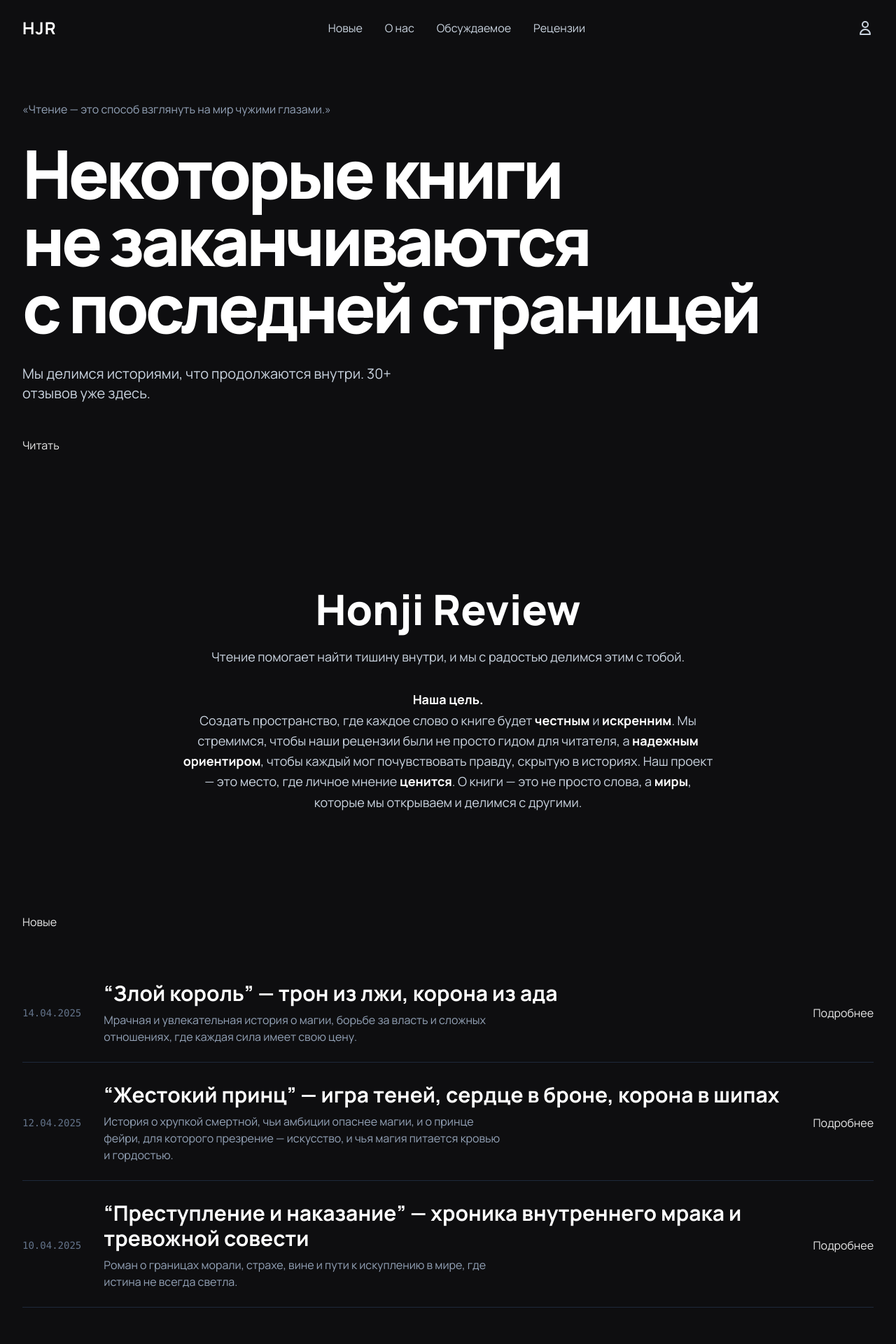
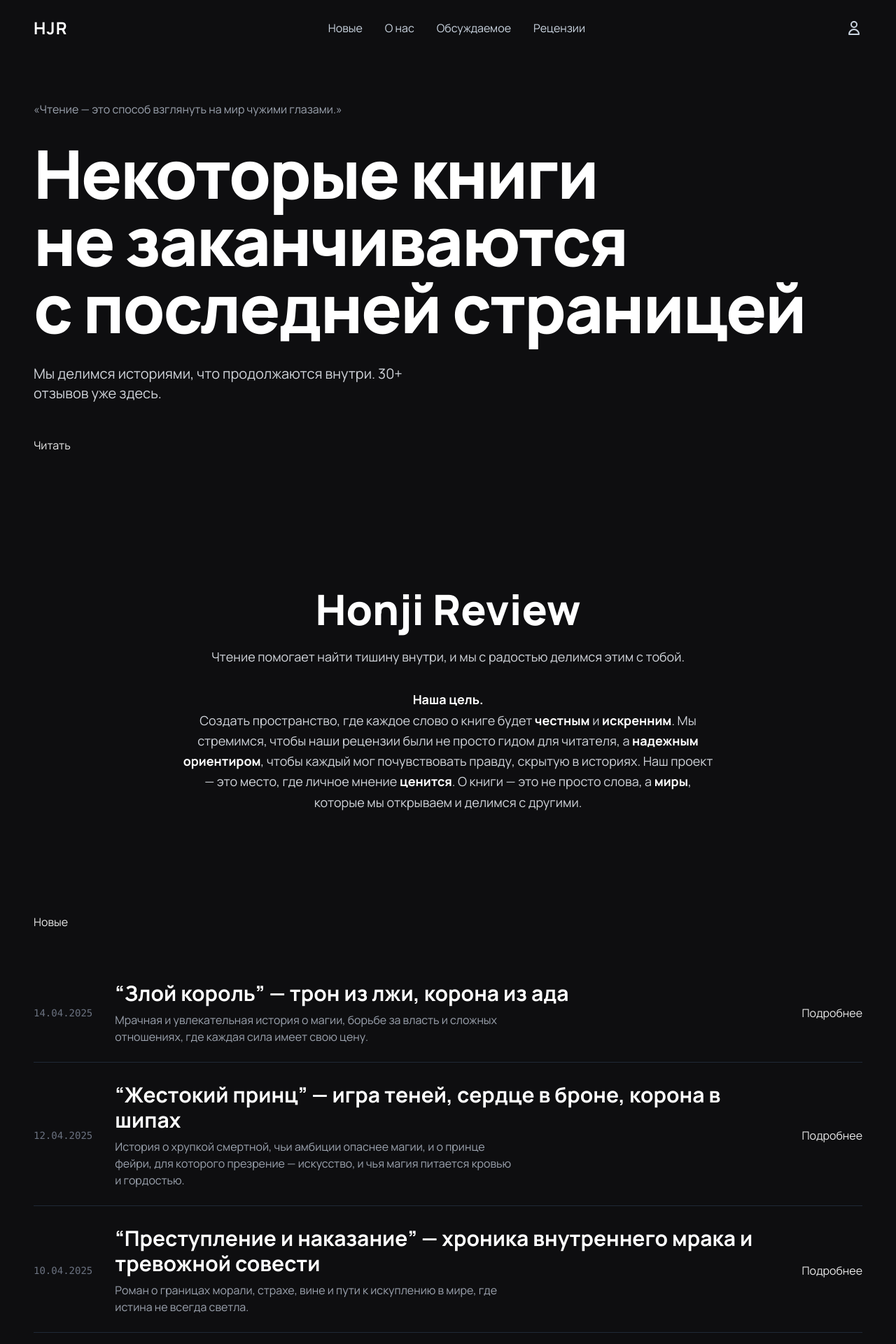
Before and after one commit to honjireview/HJR-Site, a Flask app: page / in a window 1280 px wide. Shown: the top 1920 px of the page at 70% size. Run offline with Flask 3, Linux system fonts and the light colour scheme; parts of the project's set-up code (start-up, migrations or seed data) failed here and were passed over; some libraries are stand-ins or nearby versions.

Commit message:
refactor layout and styles: optimize HTML structure, simplify class usage, adjust spacing and typography, and update genre and promotional sections for better usability and consistency

```diff
--- a/templates/layout.html
+++ b/templates/layout.html
@@ -12,7 +12,8 @@
 </head>
 <body class="bg-[#0E0E10] text-[#EAEAEA]">
 
-<div class="hjr-container">
+<div class="max-w-screen-xl mx-auto px-6 md:px-10 lg:px-12">
+
     <header class="py-6 flex justify-between items-center">
         <a href="{{ url_for('main_site.index') }}" class="text-2xl font-bold text-white tracking-wider">HJR</a>
         <nav class="hidden md:flex items-center space-x-8 text-slate-300">
@@ -33,10 +34,9 @@
     <main>
         {% block content %}{% endblock %}
     </main>
-</div>
 
-<footer class="mt-24 py-12 border-t border-slate-800">
-    <div class="hjr-container">
+</div> <footer class="mt-24 border-t border-slate-800">
+    <div class="max-w-screen-xl mx-auto px-6 md:px-10 lg:px-12 py-12">
         <div class="flex flex-col md:flex-row justify-between items-center gap-8">
             <a href="{{ url_for('main_site.index') }}" class="text-2xl font-bold text-white tracking-wider">HJR</a>
             <div class="flex items-center space-x-8 text-slate-400">
@@ -46,9 +46,9 @@
                 <a href="#" class="hover:text-white transition-colors">О нас</a>
             </div>
             <div class="flex items-center space-x-6">
-                <a href="#" class="text-slate-400 hover:text-white"><svg class="h-6 w-6" fill="currentColor" viewBox="0 0 24 24" aria-hidden="true"><path d="M12 2C6.48 2 2 6.48 2 12s4.48 10 10 10 10-4.48 10-10S17.52 2 12 2zm0 18c-4.41 0-8-3.59-8-8s3.59-8 8-8 8 3.59 8 8-3.59 8-8 8zm-1-13h2v6h-2zm0 8h2v2h-2z" fill="#888" /></svg></a>
-                <a href="#" class="text-slate-400 hover:text-white"><svg class="h-6 w-6" fill="currentColor" viewBox="0 0 24 24" aria-hidden="true"><path d="M12 2C6.48 2 2 6.48 2 12s4.48 10 10 10 10-4.48 10-10S17.52 2 12 2zm0 18c-4.41 0-8-3.59-8-8s3.59-8 8-8 8 3.59 8 8-3.59 8-8 8zm-1-13h2v6h-2zm0 8h2v2h-2z" fill="#888" /></svg></a>
-                <a href="#" class="text-slate-400 hover:text-white"><svg class="h-6 w-6" fill="currentColor" viewBox="0 0 24 24" aria-hidden="true"><path d="M12 2C6.48 2 2 6.48 2 12s4.48 10 10 10 10-4.48 10-10S17.52 2 12 2zm0 18c-4.41 0-8-3.59-8-8s3.59-8 8-8 8 3.59 8 8-3.59 8-8 8zm-1-13h2v6h-2zm0 8h2v2h-2z" fill="#888" /></svg></a>
+                <a href="#" class="text-slate-400 hover:text-white"><svg class="h-6 w-6" fill="currentColor" viewBox="0 0 24 24"><path d="M12 2C6.48 2 2 6.48 2 12s4.48 10 10 10 10-4.48 10-10S17.52 2 12 2zm0 18c-4.41 0-8-3.59-8-8s3.59-8 8-8 8 3.59 8 8-3.59 8-8 8z"/></svg></a>
+                <a href="#" class="text-slate-400 hover:text-white"><svg class="h-6 w-6" fill="currentColor" viewBox="0 0 24 24"><path d="M12 2C6.48 2 2 6.48 2 12s4.48 10 10 10 10-4.48 10-10S17.52 2 12 2zm0 18c-4.41 0-8-3.59-8-8s3.59-8 8-8 8 3.59 8 8-3.59 8-8 8z"/></svg></a>
+                <a href="#" class="text-slate-400 hover:text-white"><svg class="h-6 w-6" fill="currentColor" viewBox="0 0 24 24"><path d="M12 2C6.48 2 2 6.48 2 12s4.48 10 10 10 10-4.48 10-10S17.52 2 12 2zm0 18c-4.41 0-8-3.59-8-8s3.59-8 8-8 8 3.59 8 8-3.59 8-8 8z"/></svg></a>
             </div>
         </div>
         <div class="mt-8 pt-8 border-t border-slate-800 text-sm text-slate-500 flex flex-col md:flex-row justify-between items-center gap-4">
--- a/templates/main_site/index.html
+++ b/templates/main_site/index.html
@@ -3,25 +3,25 @@
 
 {% block content %}
 <section class="pt-16 pb-24">
-    <p class="text-base text-slate-400 mb-8">«Чтение — это способ взглянуть на мир чужими глазами.»</p>
-    <h1 class="text-6xl md:text-8xl font-black text-white leading-none tracking-tighter">
+    <p class="text-base text-gray-400 mb-8">«Чтение — это способ взглянуть на мир чужими глазами.»</p>
+    <h1 class="text-6xl md:text-8xl font-black text-white leading-none tracking-tight"> {# Скорректированы размер и трекинг #}
         Некоторые книги<br>не заканчиваются<br>с последней страницей
     </h1>
-    <p class="mt-8 text-xl text-slate-300 max-w-xl">
+    <p class="mt-8 text-xl text-gray-300 max-w-xl">
         Мы делимся историями, что продолжаются внутри. 30+ отзывов уже здесь.
     </p>
     <div class="mt-12">
-        <a href="#" class="btn-primary">Читать</a>
+        <a href="#" class="btn-primary">Читать</a> {# Применена кнопка #}
     </div>
 </section>
 
 <section class="py-24">
     <div class="text-center max-w-4xl mx-auto">
-        <h2 class="text-5xl md:text-6xl font-black text-white">Honji Review</h2>
-        <p class="mt-6 text-slate-300 text-lg leading-relaxed">
+        <h2 class="text-5xl md:text-6xl font-black text-white">Honji Review</h2> {# Скорректированы размер и жирность #}
+        <p class="mt-6 text-gray-300 text-lg leading-relaxed">
             Чтение помогает найти тишину внутри, и мы с радостью делимся этим с тобой.
         </p>
-        <p class="mt-8 text-slate-300 text-lg leading-relaxed max-w-3xl mx-auto">
+        <p class="mt-8 text-gray-300 text-lg leading-relaxed max-w-3xl mx-auto">
             <span class="text-white font-semibold">Наша цель.</span><br>
             Создать пространство, где каждое слово о книге будет <span class="text-white font-semibold">честным</span> и <span class="text-white font-semibold">искренним</span>. Мы стремимся, чтобы наши рецензии были не просто гидом для читателя, а <span class="text-white font-semibold">надежным ориентиром</span>, чтобы каждый мог почувствовать правду, скрытую в историях. Наш проект — это место, где личное мнение <span class="text-white font-semibold">ценится</span>. О книги — это не просто слова, а <span class="text-white font-semibold">миры</span>, которые мы открываем и делимся с другими.
         </p>
@@ -29,51 +29,51 @@
 </section>
 
 <section class="py-12">
-    <h2 class="section-title mb-12">Новые</h2>
+    <h2 class="section-title mb-12">Новые</h2> {# Скорректирован заголовок #}
     <div class="space-y-1">
         {% for review in latest_reviews %}
-        <div class="flex flex-col md:flex-row items-center justify-between gap-8 py-6 border-b border-slate-800">
-            <p class="text-slate-500 font-mono text-sm w-full md:w-auto md:flex-shrink-0">{{ review.date }}</p>
+        <div class="flex flex-col md:flex-row items-center justify-between gap-8 py-6 border-b border-gray-800">
+            <p class="text-gray-500 font-mono text-sm w-full md:w-auto md:flex-shrink-0">{{ review.date }}</p>
             <div class="flex-1 text-left w-full">
-                <h3 class="text-3xl font-bold text-white mb-2">{{ review.title }}</h3>
-                <p class="text-slate-400 max-w-xl">{{ review.description }}</p>
+                <h3 class="text-3xl font-bold text-white mb-2">{{ review.title }}</h3> {# Скорректирован заголовок #}
+                <p class="text-gray-400 max-w-xl">{{ review.description }}</p>
             </div>
-            <a href="#" class="btn-secondary">Подробнее</a>
+            <a href="#" class="btn-secondary">Подробнее</a> {# Применена кнопка #}
         </div>
         {% endfor %}
     </div>
 </section>
 
 <section class="py-24">
-    <h2 class="section-title text-center mb-16">Жанры</h2>
+    <h2 class="section-title text-center mb-16">Жанры</h2> {# Скорректирован заголовок #}
     <div class="max-w-md mx-auto">
-        <div class="border-t border-b border-slate-800">
-            <a href="#" class="flex items-center space-x-6 p-4 hover:bg-slate-900 transition-colors">
+        <div class="border-t border-b border-gray-800">
+            <a href="#" class="flex items-center space-x-6 p-4 hover:bg-gray-900 transition-colors">
                 <span class="flex items-center justify-center w-12 h-12 rounded-lg bg-indigo-500/10">
                     <svg class="w-7 h-7 text-indigo-400" fill="none" viewBox="0 0 24 24" stroke="currentColor"><path stroke-linecap="round" stroke-linejoin="round" stroke-width="2" d="M12 6.25278C12 6.25278 5.66667 3.58611 5.66667 10.5C5.66667 17.4139 12 21.5 12 21.5C12 21.5 18.3333 17.4139 18.3333 10.5C18.3333 3.58611 12 6.25278 12 6.25278Z"></path><path stroke-linecap="round" stroke-linejoin="round" stroke-width="2" d="M12 12.8333C13.3137 12.8333 14.375 11.772 14.375 10.4583C14.375 9.14464 13.3137 8.08331 12 8.08331C10.6863 8.08331 9.625 9.14464 9.625 10.4583C9.625 11.772 10.6863 12.8333 12 12.8333Z"></path></svg>
                 </span>
-                <span class="text-xl font-bold tracking-widest text-white">ФЭНТЕЗИ</span>
+                <span class="text-xl font-bold tracking-widest text-white">ФЭНТЕЗИ</span> {# Скорректирован текст #}
             </a>
-            <div class="border-t border-slate-800"></div>
-            <a href="#" class="flex items-center space-x-6 p-4 hover:bg-slate-900 transition-colors">
+            <div class="border-t border-gray-800"></div>
+            <a href="#" class="flex items-center space-x-6 p-4 hover:bg-gray-900 transition-colors">
                 <span class="flex items-center justify-center w-12 h-12 rounded-lg bg-rose-500/10">
                     <svg class="w-7 h-7 text-rose-400" fill="none" viewBox="0 0 24 24" stroke="currentColor"><path stroke-linecap="round" stroke-linejoin="round" stroke-width="2" d="M4.33331 12.3333C4.33331 16.3333 9.83331 21.5 12 21.5C14.1666 21.5 19.6666 16.3333 19.6666 12.3333C19.6666 8.33331 16.5 5.5 12 9.5C7.49998 5.5 4.33331 8.33331 4.33331 12.3333Z"></path></svg>
                 </span>
-                <span class="text-xl font-bold tracking-widest text-white">РОМАНТИКА</span>
+                <span class="text-xl font-bold tracking-widest text-white">РОМАНТИКА</span> {# Скорректирован текст #}
             </a>
-            <div class="border-t border-slate-800"></div>
-            <a href="#" class="flex items-center space-x-6 p-4 hover:bg-slate-900 transition-colors">
+            <div class="border-t border-gray-800"></div>
+            <a href="#" class="flex items-center space-x-6 p-4 hover:bg-gray-900 transition-colors">
                 <span class="flex items-center justify-center w-12 h-12 rounded-lg bg-amber-500/10">
                     <svg class="w-7 h-7 text-amber-400" fill="none" viewBox="0 0 24 24" stroke="currentColor"><path stroke-linecap="round" stroke-linejoin="round" stroke-width="2" d="M16.5 16.5L21 21"></path><path stroke-linecap="round" stroke-linejoin="round" stroke-width="2" d="M19 11C19 15.4183 15.4183 19 11 19C6.58172 19 3 15.4183 3 11C3 6.58172 6.58172 3 11 3C15.4183 3 19 6.58172 19 11Z"></path><path stroke-linecap="round" stroke-linejoin="round" stroke-width="2" d="M11 11L13.5 8.5"></path></svg>
                 </span>
-                <span class="text-xl font-bold tracking-widest text-white">ДЕТЕКТИВ</span>
+                <span class="text-xl font-bold tracking-widest text-white">ДЕТЕКТИВ</span> {# Скорректирован текст #}
             </a>
-            <div class="border-t border-slate-800"></div>
-            <a href="#" class="flex items-center space-x-6 p-4 hover:bg-slate-900 transition-colors">
+            <div class="border-t border-gray-800"></div>
+            <a href="#" class="flex items-center space-x-6 p-4 hover:bg-gray-900 transition-colors">
                 <span class="flex items-center justify-center w-12 h-12 rounded-lg bg-sky-500/10">
                    <svg class="w-7 h-7 text-sky-400" fill="none" viewBox="0 0 24 24" stroke="currentColor"><path stroke-linecap="round" stroke-linejoin="round" stroke-width="2" d="M12 21C16.9706 21 21 16.9706 21 12C21 7.02944 16.9706 3 12 3C7.02944 3 3 7.02944 3 12C3 16.9706 7.02944 21 12 21Z"></path><path stroke-linecap="round" stroke-linejoin="round" stroke-width="2" d="M12 15V12H9"></path><path stroke-linecap="round" stroke-linejoin="round" stroke-width="2" d="M15 12H12V9"></path><path stroke-linecap="round" stroke-linejoin="round" stroke-width="2" d="M9 15L15 9"></path></svg>
                 </span>
-                <span class="text-xl font-bold tracking-widest text-white">НАУЧНАЯ ЛИТЕРАТУРА</span>
+                <span class="text-xl font-bold tracking-widest text-white">НАУЧНАЯ ЛИТЕРАТУРА</span> {# Скорректирован текст #}
             </a>
         </div>
     </div>
@@ -81,14 +81,14 @@
 
 <section class="py-12">
     <div class="bg-black rounded-2xl p-12 text-center">
-        <h2 class="section-title">Начать продвижение</h2>
-        <p class="mt-4 text-slate-400">Напишем рецензию на вашу работу, чтобы она вышла за пределы партизанского маркетинга.</p>
+        <h2 class="section-title">Начать продвижение</h2> {# Скорректирован заголовок #}
+        <p class="mt-4 text-gray-400">Напишем рецензию на вашу работу, чтобы она вышла за пределы партизанского маркетинга.</p>
         <form class="mt-10 max-w-3xl mx-auto flex flex-col md:flex-row gap-6 items-center">
-            <input type="text" name="name" placeholder="Name *" class="bg-transparent border-b border-slate-700 w-full py-3 px-1 text-white placeholder-slate-500 focus:outline-none focus:border-white transition">
-            <input type="email" name="email" placeholder="Email *" class="bg-transparent border-b border-slate-700 w-full py-3 px-1 text-white placeholder-slate-500 focus:outline-none focus:border-white transition">
-            <button type="submit" class="btn-primary w-full md:w-auto flex-shrink-0">Оставить заявку</button>
+            <input type="text" name="name" placeholder="Name *" class="bg-transparent border-b border-gray-700 w-full py-3 px-1 text-white placeholder-gray-500 focus:outline-none focus:border-white transition">
+            <input type="email" name="email" placeholder="Email *" class="bg-transparent border-b border-gray-700 w-full py-3 px-1 text-white placeholder-gray-500 focus:outline-none focus:border-white transition">
+            <button type="submit" class="btn-primary w-full md:w-auto flex-shrink-0">Оставить заявку</button> {# Применена кнопка #}
         </form>
-        <div class="mt-6 text-sm text-slate-500 flex justify-center items-center">
+        <div class="mt-6 text-sm text-gray-500 flex justify-center items-center">
             <input type="checkbox" id="agree" class="h-4 w-4 rounded border-gray-600 bg-black text-indigo-600 focus:ring-indigo-500 mr-2">
             <label for="agree">Соглашаюсь на обработку Персональных данных</label>
         </div>
```
